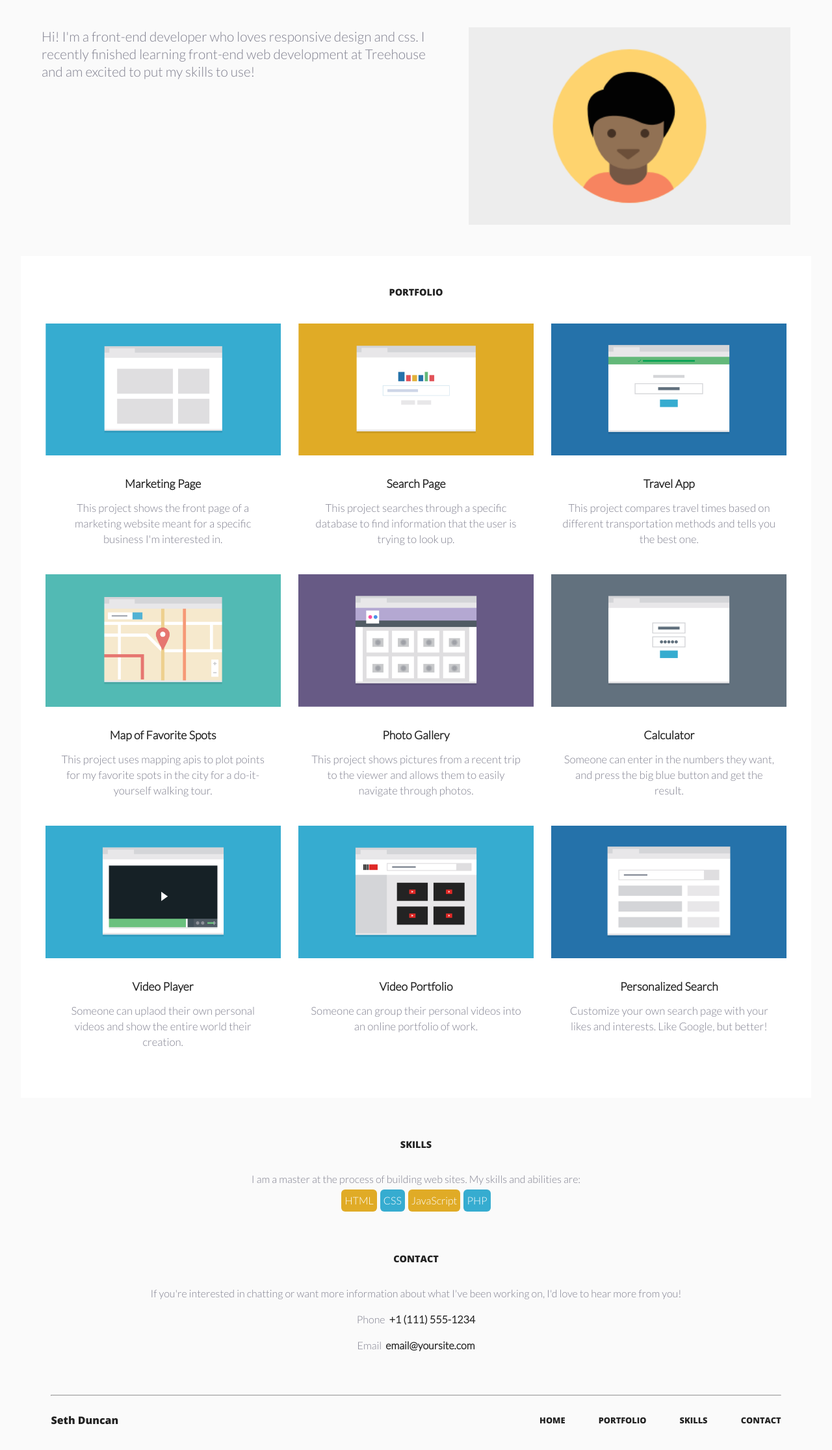
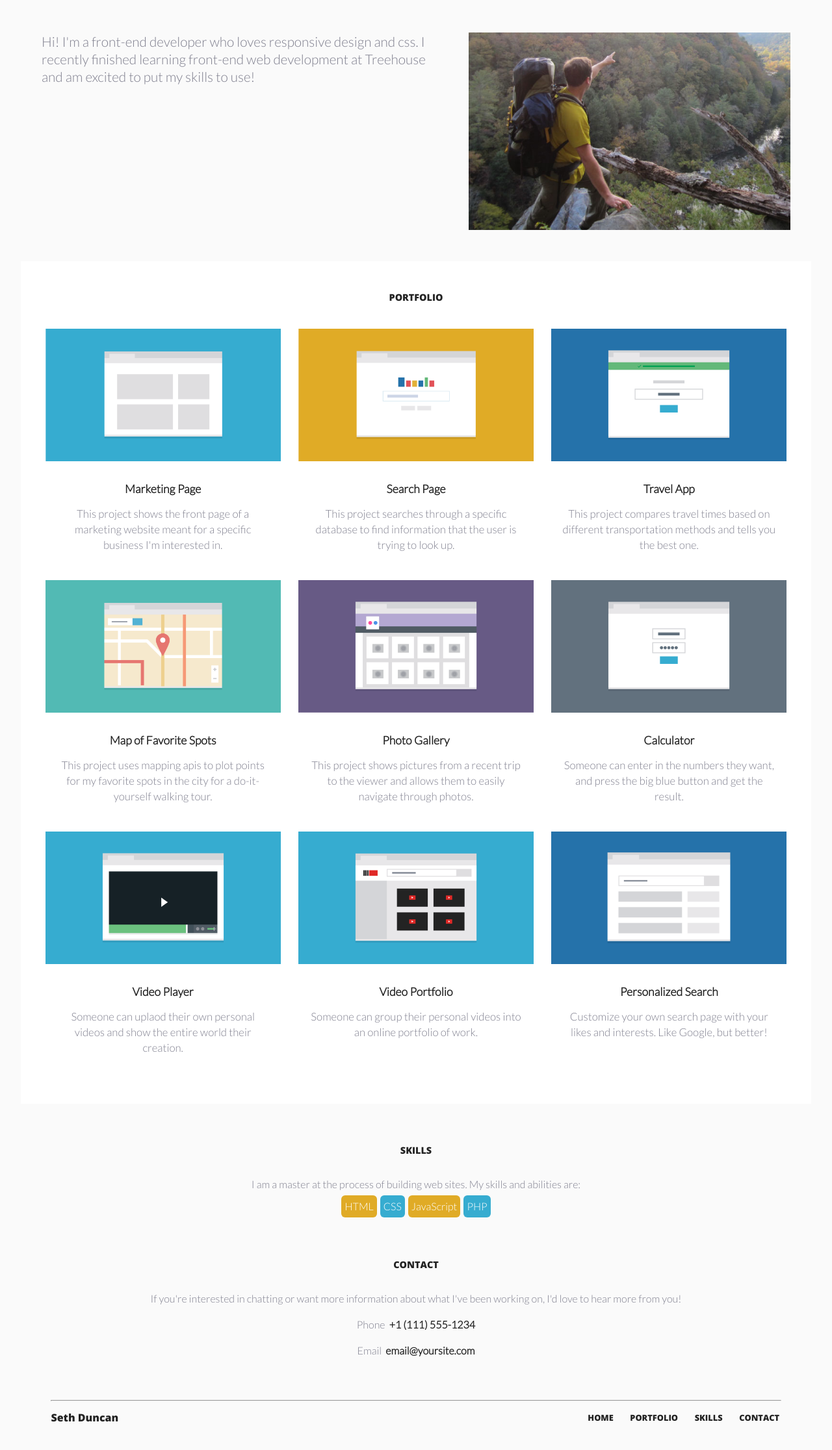
Before and after one commit to sethduncan/ResponsiveLayoutProject, a plain HTML site: page index.html in a window 1280 px wide. Shown: the part 110-2342 px from the top of the page at 65% size. Drawn offline with nearby package versions, Linux system fonts and the light colour scheme.

Commit message:
Code Validation and Tidy up

```diff
--- a/css/styles.css
+++ b/css/styles.css
@@ -100,6 +100,10 @@ img {
   display: none;
 }
 
+.footer-nav{
+  align-items: center;
+}
+
 /* ---- Layout Containers ---- */
 
 .main-header{
@@ -135,7 +139,7 @@ img {
 
 /* ---- Page Elements ---- */
 .profile-photo{
-  width: 65%
+  width: 65%;
 }
 
 .portfolio-header{
@@ -156,7 +160,7 @@ img {
   margin: 1px;
 }
 
-.skills li:nth-child(odd) {
+.skills li:nth-child(odd){
   background: #E0AB26;
 }
 
@@ -180,10 +184,6 @@ hr{
 
 .footer-info{
   margin-bottom: 4em;
-}
-
-.footer-nav{
-  align-items: center;
 }
 
 .footer-name{
@@ -220,7 +220,6 @@ hr{
 
   .main-nav li{
     background-color: #FAFAFA;
-    margin: auto;
   }
 
 
@@ -236,9 +235,12 @@ hr{
     margin: 1em 0 1em 0;
   }
 
+  .secondary-nav{
+    margin-right: -.8em;
+  }
+
   .secondary-nav a{
-    margin: 1em 0 1em 4em;
-    padding: 1em 0 1em 0em;
+    padding: 1em;
   }
 
   .footer-nav{
@@ -260,11 +262,12 @@ hr{
     padding-right: 1.5em;
   }
 
-  /* ---- Page Elements ---- */
-
-  .profile{
+    .profile{
     padding: 0 2em 3em 2em;
   }
+
+
+  /* ---- Page Elements ---- */
 
   .profile p{
     text-align: left;
@@ -293,7 +296,7 @@ hr{
 
   .footer-info{
     width: 70%;
-    margin: auto
+    margin: auto;
   }
 
   hr{
--- a/index.html
+++ b/index.html
@@ -5,7 +5,7 @@
     <meta charset="utf-8">
     <title>Seth Duncan's Portfolio</title>
     <meta name="viewport" content="width=device-width, initial-scale=1.0">
-    <link href="https://fonts.googleapis.com/css?family=Open+Sans:400,800|Lato:300" rel="stylesheet">
+    <link href="https://fonts.googleapis.com/css?family=Open+Sans:400,800%7cLato:300" rel="stylesheet">
     <link rel="stylesheet" href="css/normalize.css">
     <link rel="stylesheet" href="css/styles.css">
   </head>
@@ -25,7 +25,7 @@
 
     <main class="site-content">
       <div id="home" class="profile clearfix">
-        <img src="images/responsive-layout-profile.png" alt="Seth Duncan's profile picture" class="profile-photo">
+        <img src="images/profile-picture.jpg" alt="Seth Duncan's profile picture" class="profile-photo">
         <p>Hi! I'm a front-end developer who loves responsive design and css. I recently finished learning front-end web development at Treehouse and am excited to put my skills to use!</p>
       </div><!--/.profile-->
 
```
Also changed, not shown: images/profile-picture.jpg (added).
